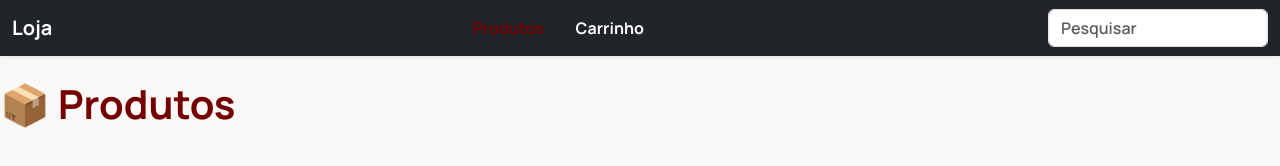
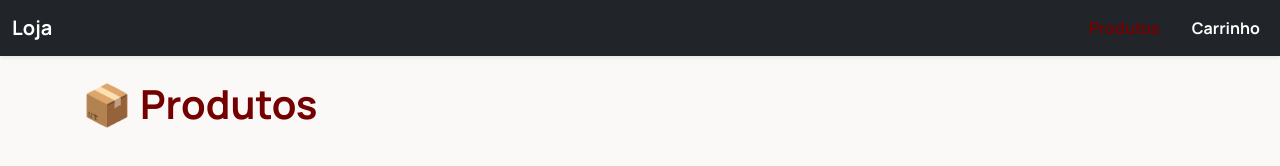
Before and after one commit to MSellaX/Desenvolvimento_Sistema_Produto, a website built with Vite: page E.COMMERCE/FRONT-END/index.html in a window 1280 px wide. Built offline with nearby package versions, Linux system fonts and the light colour scheme; no server answers.

Commit message:
Removendo barra de Pesquisa e Ajustando Layout

```diff
--- a/E.COMMERCE/FRONT-END/index.html
+++ b/E.COMMERCE/FRONT-END/index.html
@@ -21,7 +21,7 @@
 
     <header></header>
 
-      <main class="cotainer mt-4">
+      <main class="container mt-4">
         <div id="app"></div>
       </main>
 
--- a/E.COMMERCE/FRONT-END/src/components/layout/navbar.component.js
+++ b/E.COMMERCE/FRONT-END/src/components/layout/navbar.component.js
@@ -25,7 +25,7 @@ export default function criarNavbar() {
         <span class="navbar-toggler-icon"></span>
       </button>
 
-      <div class="collapse navbar-collapse justify-content-center" id="menu">
+      <div class="collapse navbar-collapse justify-content-end" id="menu">
 
         <ul class="navbar-nav mb-2 mb-lg-0 d-flex flex-row gap-3">
 
@@ -50,16 +50,6 @@ export default function criarNavbar() {
         </ul>
 
       </div>
-
-      <form class="d-flex">
-        <input
-          class="form-control"
-          type="search"
-          placeholder="Pesquisar"
-          id="inputSearch"
-        >
-      </form>
-
     </div>
   `;
 
--- a/E.COMMERCE/FRONT-END/src/pages/produtos/produtos.page.js
+++ b/E.COMMERCE/FRONT-END/src/pages/produtos/produtos.page.js
@@ -13,9 +13,9 @@ export async function produtosPage() {
 
     const row = document.querySelector("#lista-produtos");
 
-    const personagens = await buscarProdutos();
+    const produtos = await buscarProdutos();
 
-    personagens.forEach(produto => {
+    produtos.forEach(produto => {
         const coluna = criarColuna();
         const card = criarCardProduto(produto);
 
--- a/E.COMMERCE/FRONT-END/src/style.css
+++ b/E.COMMERCE/FRONT-END/src/style.css
@@ -4,6 +4,10 @@
   --bs-primary-rgb: 116, 0, 1;
   --bs-secondary: #D3A625;
   --bs-success: #EEBA30;
+}
+
+html, body {
+  overflow-x: hidden;
 }
 
 body {
```
